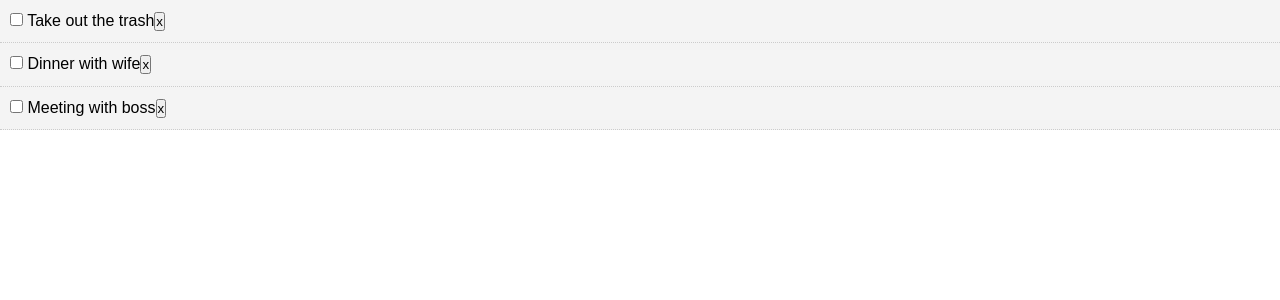
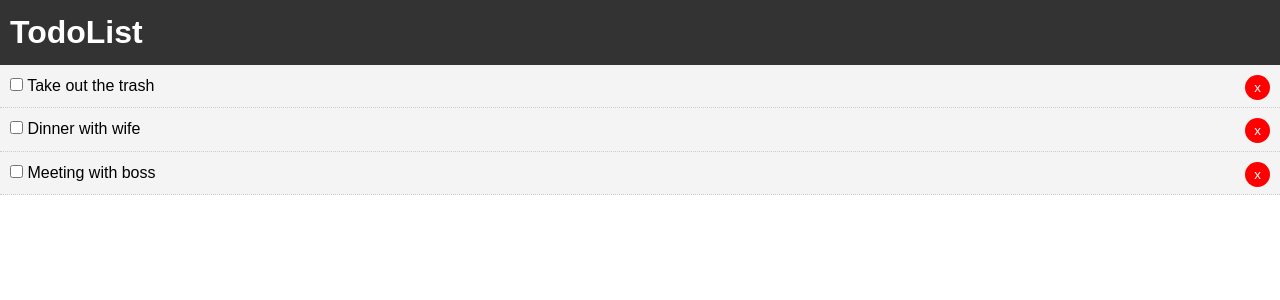
Before and after one commit to samteejay/to-do-list-react, a React (Create React App) app: page / in a window 1280 px wide. Shown: the top 300 px of the page. Built offline with nearby package versions, Linux system fonts and the light colour scheme.

Commit message:
Add header layout

```diff
--- a/src/App.js
+++ b/src/App.js
@@ -1,5 +1,6 @@
 import React, { Component } from 'react';
 import Todos from './components/Todos';
+import Header from './components/layout/Header';
 import './App.css';
 
 class App extends Component {
@@ -42,6 +43,7 @@ delTodo = (id) => {
   render() {
     return (
       <div className="App">
+        <Header />
         <Todos todos={this.state.todos} markComplete={this.markComplete} delTodo={this.delTodo}/>
       </div>
     );
--- a/src/components/TodoItem.js
+++ b/src/components/TodoItem.js
@@ -21,7 +21,7 @@ class TodoItem extends Component {
                 <p>
                     <input type="checkbox" onChange={this.props.markComplete.bind(this, id)}/> {' '}
                     {title}
-                    <button onClick= {this.props.delTodo.bind(this, id)} style={this.btnStyle}>x</button>
+                    <button onClick= {this.props.delTodo.bind(this, id)} style={btnStyle}>x</button>
                 </p>
             </div>
         )
--- /dev/null
+++ b/src/components/layout/Header.js
@@ -0,0 +1,20 @@
+import React from 'react'
+
+function Header() {
+    return (
+        <div>
+            <header style={headerStyle}>
+                <h1>TodoList</h1>
+            </header>
+        </div>
+    )
+}
+
+const headerStyle = {
+    background: '#333',
+    color: '#fff',
+    border: 'none',
+    padding: '10px'
+}
+
+export default Header;
```
